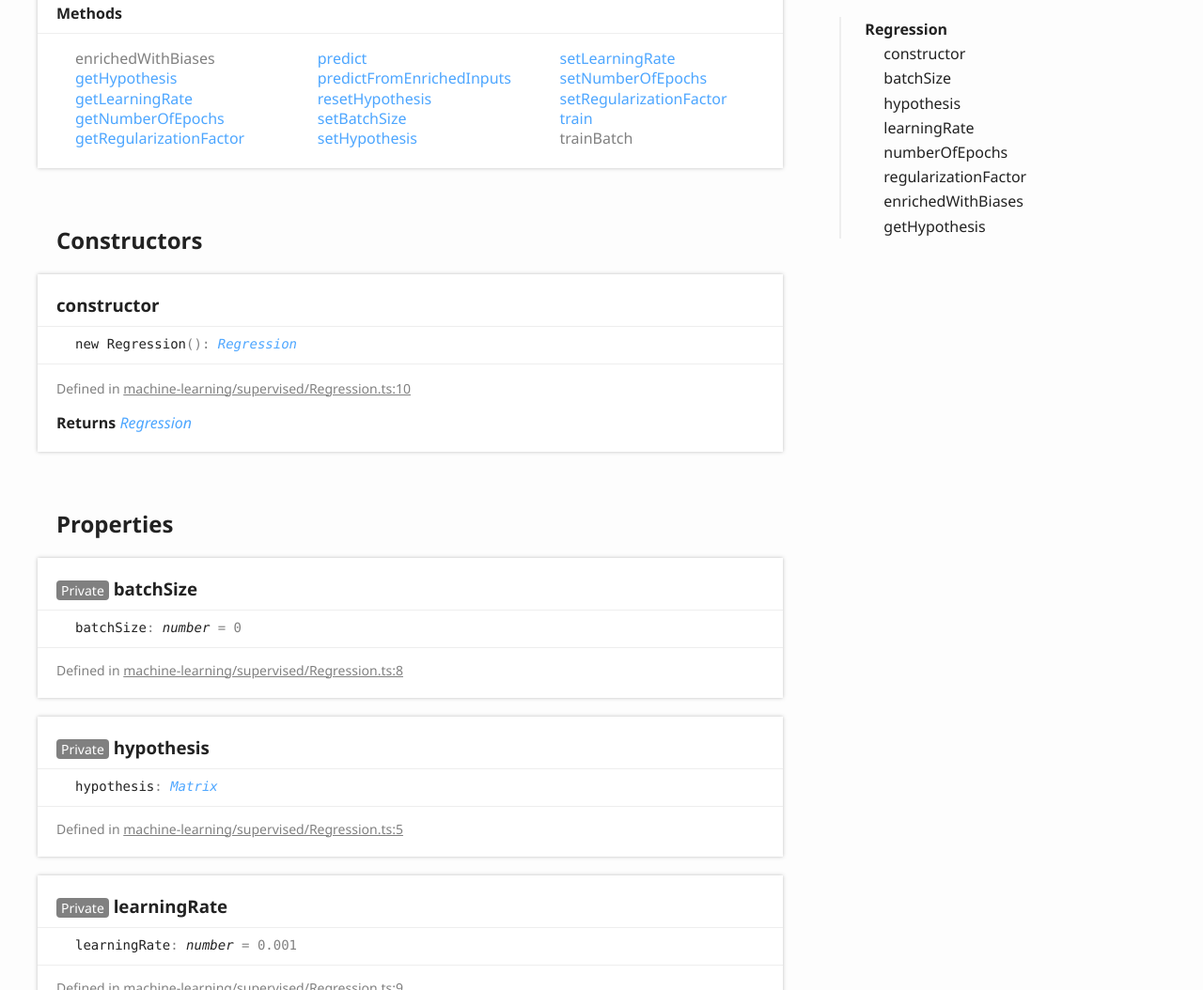
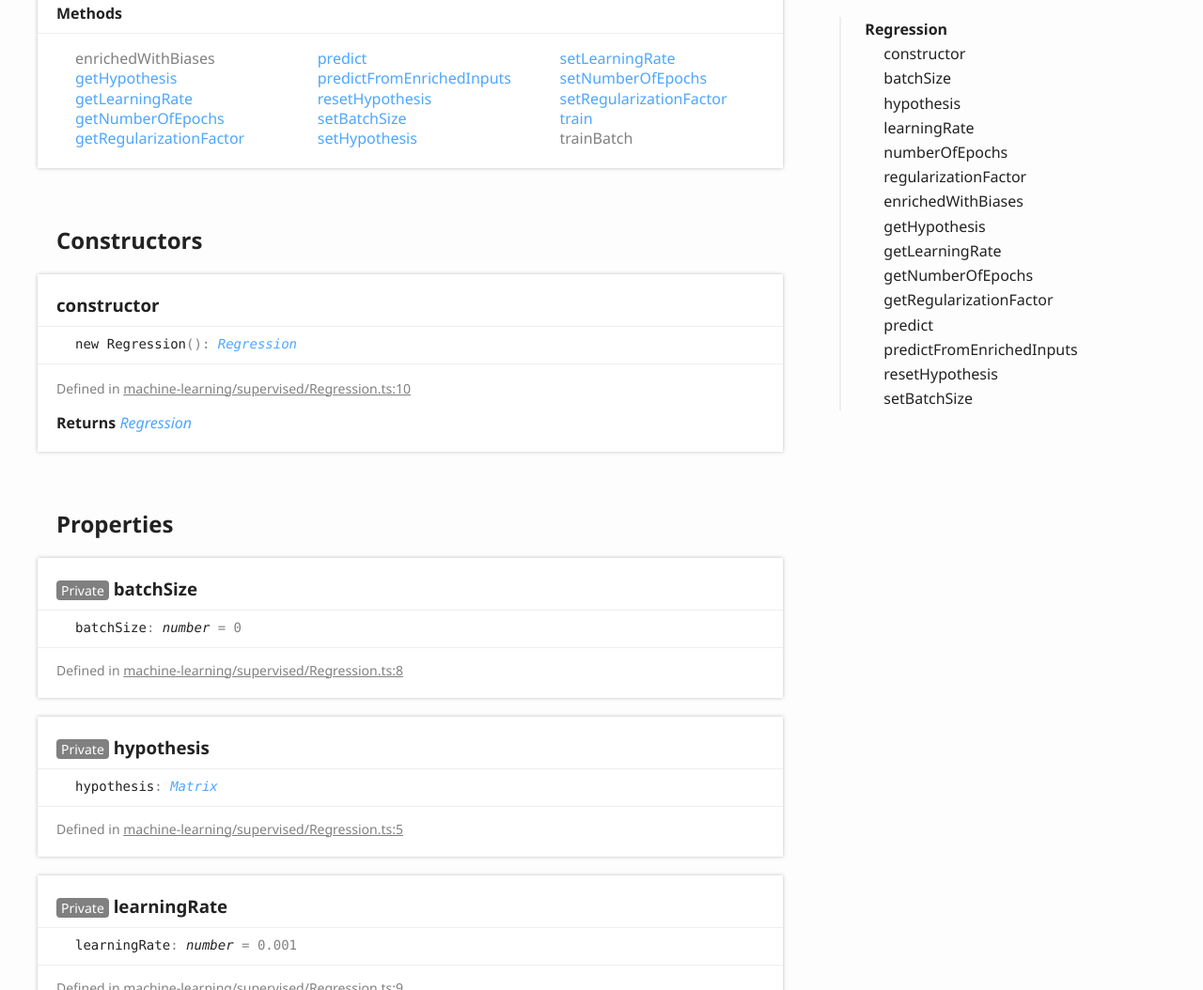
Before and after one commit to lankpro/AI-Machine-Learning, a plain HTML site: page docs/classes/_machine_learning_supervised_regression_.regression.html in a window 1280 px wide. Shown: the part 699-1753 px from the top of the page at 94% size. Drawn offline with Linux system fonts and the light colour scheme.

Commit message:
Fix LICENSE

```diff
--- a/docs/classes/_machine_learning_supervised_regression_.regression.html
+++ b/docs/classes/_machine_learning_supervised_regression_.regression.html
@@ -605,4 +605,24 @@
 								<a href="_machine_learning_supervised_regression_.regression.html#gethypothesis" class="tsd-kind-icon">get<wbr>Hypothesis</a>
 							</li>
 							<li class=" tsd-kind-method tsd-parent-kind-class">
-								<a href="_machine_learning_supervised_regression_.regression.html#getlearningrate" class="tsd-kind-icon"
+								<a href="_machine_learning_supervised_regression_.regression.html#getlearningrate" class="tsd-kind-icon">get<wbr>Learning<wbr>Rate</a>
+							</li>
+							<li class=" tsd-kind-method tsd-parent-kind-class">
+								<a href="_machine_learning_supervised_regression_.regression.html#getnumberofepochs" class="tsd-kind-icon">get<wbr>Number<wbr>OfEpochs</a>
+							</li>
+							<li class=" tsd-kind-method tsd-parent-kind-class">
+								<a href="_machine_learning_supervised_regression_.regression.html#getregularizationfactor" class="tsd-kind-icon">get<wbr>Regularization<wbr>Factor</a>
+							</li>
+							<li class=" tsd-kind-method tsd-parent-kind-class">
+								<a href="_machine_learning_supervised_regression_.regression.html#predict" class="tsd-kind-icon">predict</a>
+							</li>
+							<li class=" tsd-kind-method tsd-parent-kind-class tsd-is-protected">
+								<a href="_machine_learning_supervised_regression_.regression.html#predictfromenrichedinputs" class="tsd-kind-icon">predict<wbr>From<wbr>Enriched<wbr>Inputs</a>
+							</li>
+							<li class=" tsd-kind-method tsd-parent-kind-class">
+								<a href="_machine_learning_supervised_regression_.regression.html#resethypothesis" class="tsd-kind-icon">reset<wbr>Hypothesis</a>
+							</li>
+							<li class=" tsd-kind-method tsd-parent-kind-class">
+								<a href="_machine_learning_supervised_regression_.regression.html#setbatchsize" class="tsd-kind-icon">set<wbr>Batch<wbr>Size</a>
+							</li>
+							<li class="
```
